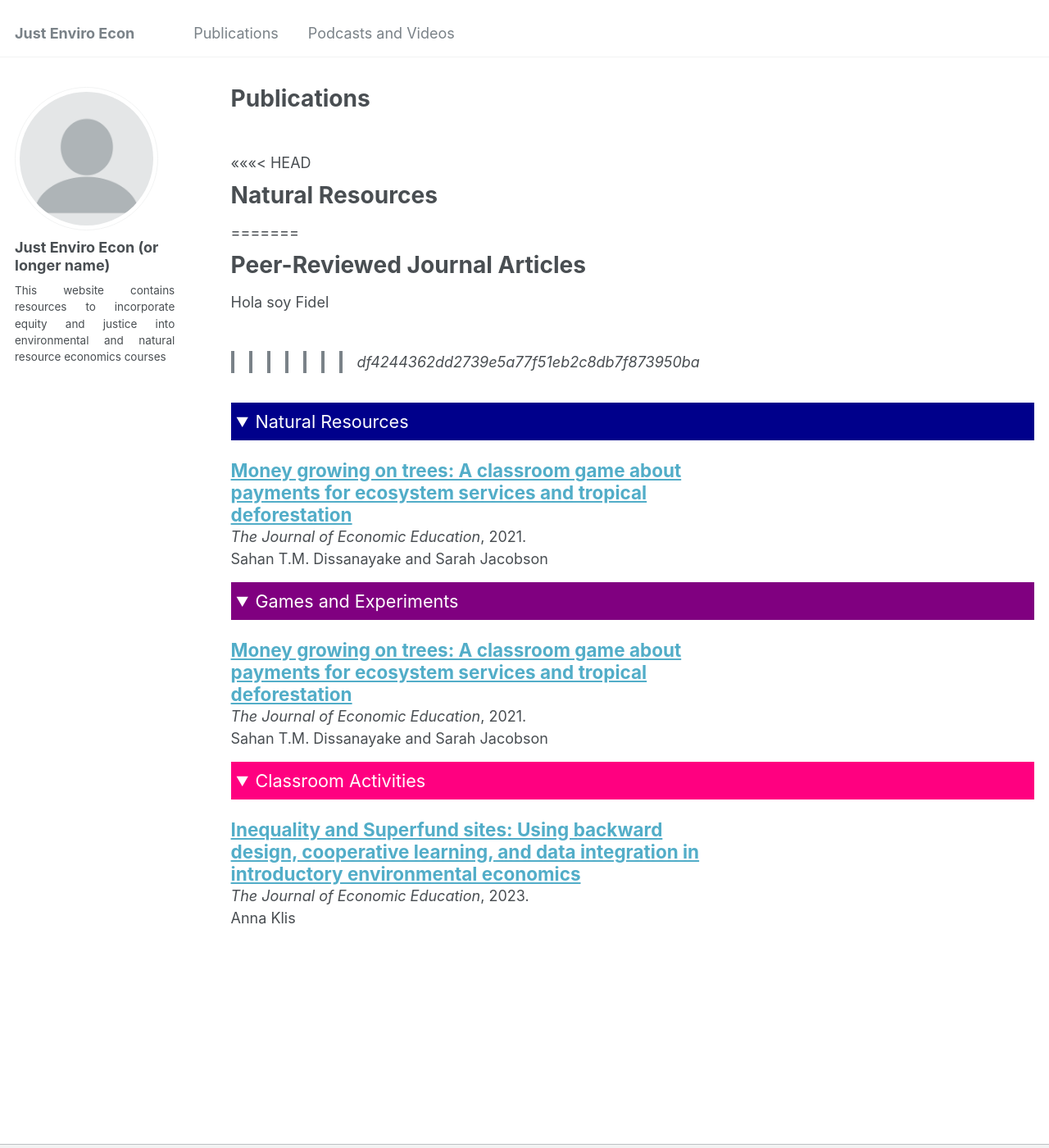
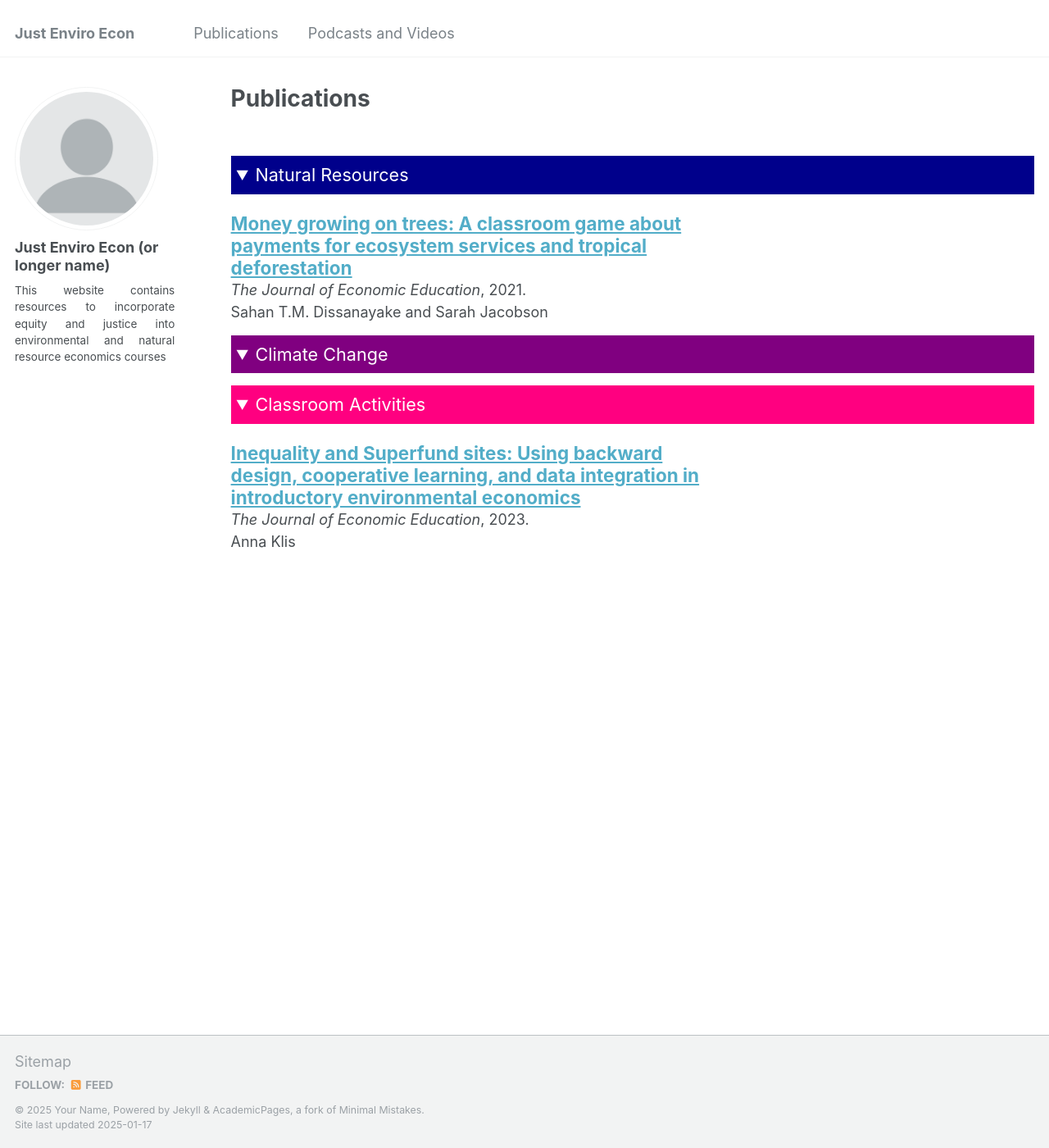
Before and after one commit to just-enviro-econ/just-enviro-econ.github.io, a Jekyll site: the page built from _pages/publications.md, in a window 1280 px wide and 1400 px high. Shown: the whole window at 82% size. Built offline with Jekyll 4.4.1, drawn with Linux system fonts in a browser that asks for light colours.

Commit message:
Topics categories

```diff
--- a/_pages/publications.md
+++ b/_pages/publications.md
@@ -13,24 +13,15 @@ author_profile: true
 
 <br>
 
-<<<<<<< HEAD
-# __Natural Resources__
-
-=======
-# __Peer-Reviewed Journal Articles__
-Hola soy Fidel
->>>>>>> df4244362dd2739e5a77f51eb2c8db7f873950ba
 <details open>
 <summary>
 Natural Resources
 </summary>
 
 {% for post in site.publications reversed %}
-  {% if post.type == 'pr' %}
-      {% if post.topic == 'Natural Resources' %}
+    {% if post.category == 'natural resources' %}
       {% include archive-single-publications.html %}
-      {% endif %}
-  {% endif %}
+    {% endif %}
 {% endfor %}
 
 </details>
@@ -38,14 +29,12 @@ Natural Resources
 
 <details open>
 <summary class="id1">
-Games and Experiments
+Climate Change
 </summary>
 
 {% for post in site.publications reversed %}
-  {% if post.type == 'pr' %}
-    {% if post.category == 'games' %}
+  {% if post.category == 'climate change' %}
     {% include archive-single-publications.html %}
-    {% endif %}
   {% endif %}
 {% endfor %}
 
```
Also changed, not shown: _publications/2021-07-06-money-growing-on-trees.md (+1 -3 lines).
